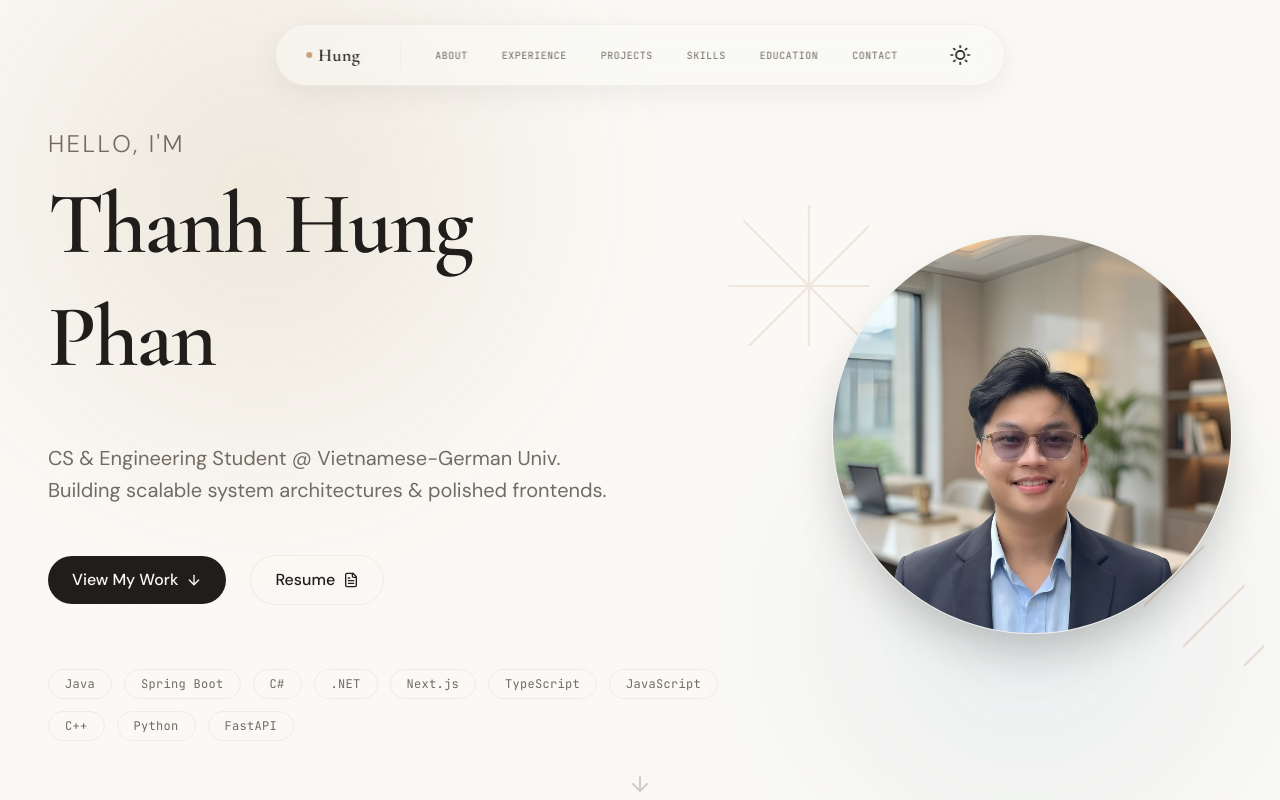
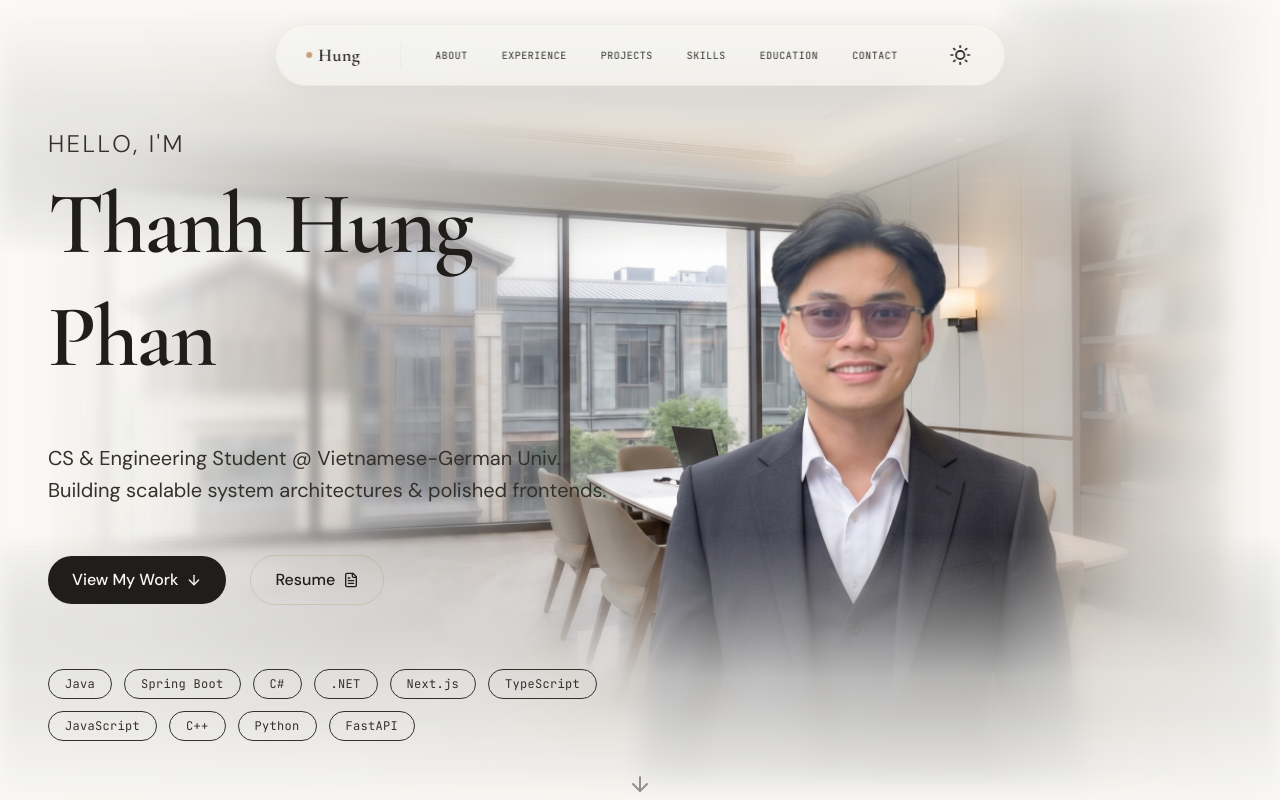
Before and after one commit to KiwisCodes/portforlio-v7, a React (Vite) app: page / in a window 1280 px wide. Shown: the top 800 px of the page. Built offline with nearby package versions, Linux system fonts and the light colour scheme.

Commit message:
added new picture

```diff
--- a/index.html
+++ b/index.html
@@ -3,7 +3,22 @@
   <head>
     <meta charset="UTF-8" />
     <meta name="viewport" content="width=device-width, initial-scale=1.0" />
-    <title>Thanh Hung Phan - Portfolio</title>
+    <title>Thanh Hung Phan — Software Engineer & CS Student</title>
+    <meta name="description" content="Portfolio of Thanh Hung Phan — CS & Engineering student at Vietnamese-German University. Building scalable backends and polished frontends." />
+
+    <!-- Prevent theme flash before React hydrates -->
+    <script>
+      (function() {
+        var saved = localStorage.getItem('theme');
+        var prefersDark = window.matchMedia('(prefers-color-scheme: dark)').matches;
+        var theme = (saved === 'dark' || saved === 'light') ? saved : (prefersDark ? 'dark' : 'light');
+        document.documentElement.classList.add(theme);
+      })();
+    </script>
+
+    <!-- Google Fonts: preconnect for faster DNS + TLS -->
+    <link rel="preconnect" href="https://fonts.googleapis.com" />
+    <link rel="preconnect" href="https://fonts.gstatic.com" crossorigin />
   </head>
   <body>
     <div id="root"></div>
--- a/src/components/sections/About.tsx
+++ b/src/components/sections/About.tsx
@@ -103,6 +103,8 @@ export function About() {
               src="https://images.unsplash.com/photo-1642096633192-9290503a9a38?q=80&w=2070&auto=format&fit=crop"
               alt="Frankfurt City"
               className="w-full h-full object-cover"
+              loading="lazy"
+              decoding="async"
             />
           </motion.div>
 
@@ -115,6 +117,8 @@ export function About() {
               src="https://www.frankfurt-university.de/fileadmin/standard/Aktuelles/Pressemitteilungen/Gebaeude_9_Frankfurt_UAS_Quelle_Friederike_Mannig_Frankfurt_UAS_-1.jpg"
               alt="University Building"
               className="w-full h-full object-cover"
+              loading="lazy"
+              decoding="async"
             />
           </motion.div>
 
@@ -127,6 +131,8 @@ export function About() {
               src="https://www.twog-architecture.com/Data/Sites/1/Product/51/vgu-1.jpg"
               alt="VGU Campus"
               className="w-full h-full object-cover"
+              loading="lazy"
+              decoding="async"
             />
           </motion.div>
         </div>
--- a/src/components/sections/Hero.tsx
+++ b/src/components/sections/Hero.tsx
@@ -1,12 +1,10 @@
-import { useRef, useState } from 'react';
+import { useRef } from 'react';
 import gsap from 'gsap';
 import { useGSAP } from '@gsap/react';
-import { motion } from 'framer-motion';
 import { SplitChars } from '../animations/SplitChars';
 import { FadeUp } from '../animations/FadeUp';
 import { MagneticButton } from '../animations/MagneticButton';
 import { ArrowDown, FileText } from 'lucide-react';
-import { DecorativeSquiggle, SQUIGGLE_PATHS } from '../ui/DecorativeSquiggle';
 
 interface HeroProps {
   onOpenResume: () => void;
@@ -14,32 +12,6 @@ interface HeroProps {
 
 export function Hero({ onOpenResume }: HeroProps) {
   const scrollIndicatorRef = useRef<HTMLDivElement>(null);
-
-  // Track mouse coordinates for the 3D parallax tilt effect on the profile card
-  const [tilt, setTilt] = useState({ x: 0, y: 0 });
-  const [isHovered, setIsHovered] = useState(false);
-
-  const handleMouseMove = (e: React.MouseEvent<HTMLDivElement>) => {
-    const card = e.currentTarget;
-    const rect = card.getBoundingClientRect();
-    const width = rect.width;
-    const height = rect.height;
-
-    // Coordinates relative to the center of the card
-    const mouseX = e.clientX - rect.left - width / 2;
-    const mouseY = e.clientY - rect.top - height / 2;
-
-    // Scale max rotation to 12 degrees
-    const tiltX = -(mouseY / (height / 2)) * 12;
-    const tiltY = (mouseX / (width / 2)) * 12;
-
-    setTilt({ x: tiltX, y: tiltY });
-  };
-
-  const handleMouseLeave = () => {
-    setIsHovered(false);
-    setTilt({ x: 0, y: 0 });
-  };
 
   useGSAP(() => {
     // Scroll indicator bounce animation
@@ -55,69 +27,103 @@ export function Hero({ onOpenResume }: HeroProps) {
   }, []);
 
   return (
-    <section id="hero" className="relative min-h-[100svh] flex items-center pt-32 pb-20 overflow-hidden">
-      {/* Background Radial Gradient */}
-      <div className="absolute inset-0 bg-[var(--gradient-hero)] opacity-50 pointer-events-none" />
+    <section
+      id="hero"
+      className="relative min-h-[100svh] flex items-center pt-32 pb-20 overflow-hidden"
+    >
+      {/* ── Hero Background ─────────────────────────────────────────────────── */}
+      {/* Full-bleed portrait: left side blurred+darkened/whitened, right clear */}
+      <div className="absolute inset-0 z-0 select-none pointer-events-none overflow-hidden">
 
-      {/* Morphing Mesh Gradient Shapes (AI can't do custom interactive math here) */}
-      <div className="absolute inset-0 overflow-hidden pointer-events-none z-0">
-        <motion.div
-          animate={{
-            x: [0, 40, -30, 0],
-            y: [0, -40, 20, 0],
-            scale: [1, 1.1, 0.95, 1],
-          }}
-          transition={{
-            duration: 18,
-            repeat: Infinity,
-            ease: "easeInOut"
-          }}
+        {/* Base image — zoomed out slightly, no filters applied directly */}
+        <img
+          src="/hungfinal1.png"
+          alt=""
+          aria-hidden="true"
+          fetchPriority="high"
+          loading="eager"
+          decoding="async"
+          className="absolute inset-0 w-full h-full object-cover object-[72%_center] scale-[0.92] origin-center"
+        />
+
+        {/*
+          LEFT PANEL: blur + slight darken/lighten blending.
+          backdrop-filter blurs whatever is beneath it (the image).
+          Mask = hard left, soft feather rightward ~58%.
+        */}
+        <div
+          className="absolute inset-0"
           style={{
-            position: 'absolute',
-            top: '-15%',
-            left: '-10%',
-            width: '55%',
-            aspectRatio: '1',
-            borderRadius: '50%',
-            backgroundImage: 'radial-gradient(circle, rgba(166,124,61,0.14) 0%, transparent 70%)',
-            filter: 'blur(40px)',
+            backdropFilter: "blur(5px) brightness(0.88)",
+            WebkitBackdropFilter: "blur(5px) brightness(0.88)",
+            maskImage: "linear-gradient(to right, black 0%, black 25%, transparent 50%)",
+            WebkitMaskImage: "linear-gradient(to right, black 0%, black 25%, transparent 50%)"
           }}
         />
-        <motion.div
-          animate={{
-            x: [0, -30, 40, 0],
-            y: [0, 30, -40, 0],
-            scale: [1, 0.9, 1.1, 1],
-          }}
-          transition={{
-            duration: 22,
-            repeat: Infinity,
-            ease: "easeInOut"
-          }}
+
+        {/*
+          LEFT BLEND: fade the blurred left zone into the page bg color.
+          Light mode → cream (#FAF9F5), dark mode → near black (#0A0A0B).
+        */}
+        <div
+          className="absolute inset-0 bg-gradient-to-r from-bg-primary to-transparent"
           style={{
-            position: 'absolute',
-            bottom: '-15%',
-            right: '-10%',
-            width: '55%',
-            aspectRatio: '1',
-            borderRadius: '50%',
-            backgroundImage: 'radial-gradient(circle, rgba(46,109,180,0.08) 0%, transparent 70%)',
-            filter: 'blur(40px)',
+            maskImage: "linear-gradient(to right, black 0%, black 10%, transparent 45%)",
+            WebkitMaskImage: "linear-gradient(to right, black 0%, black 10%, transparent 45%)"
           }}
         />
+
+        {/* ── RIGHT SIDE EDGE BLENDING ── */}
+
+        {/* TOP edge: blur + fade into bg — stronger inward reach */}
+        <div
+          className="absolute inset-x-0 top-0 h-64"
+          style={{
+            backdropFilter: "blur(12px) brightness(0.72)",
+            WebkitBackdropFilter: "blur(12px) brightness(0.72)",
+            maskImage: "linear-gradient(to bottom, black 0%, black 40%, transparent 100%)",
+            WebkitMaskImage: "linear-gradient(to bottom, black 0%, black 40%, transparent 100%)"
+          }}
+        />
+        <div className="absolute inset-x-0 top-0 h-64 bg-gradient-to-b from-bg-primary via-bg-primary/70 to-transparent" />
+
+        {/* RIGHT edge: blur + fade into bg */}
+        <div
+          className="absolute inset-y-0 right-0 w-72"
+          style={{
+            backdropFilter: "blur(10px) brightness(0.75)",
+            WebkitBackdropFilter: "blur(10px) brightness(0.75)",
+            maskImage: "linear-gradient(to left, black 0%, black 38%, transparent 100%)",
+            WebkitMaskImage: "linear-gradient(to left, black 0%, black 38%, transparent 100%)"
+          }}
+        />
+        <div className="absolute inset-y-0 right-0 w-72 bg-gradient-to-l from-bg-primary via-bg-primary/70 to-transparent" />
+
+        {/* BOTTOM edge: blur + fade into bg — stronger inward reach */}
+        <div
+          className="absolute inset-x-0 bottom-0 h-72"
+          style={{
+            backdropFilter: "blur(12px) brightness(0.72)",
+            WebkitBackdropFilter: "blur(12px) brightness(0.72)",
+            maskImage: "linear-gradient(to top, black 0%, black 40%, transparent 100%)",
+            WebkitMaskImage: "linear-gradient(to top, black 0%, black 40%, transparent 100%)"
+          }}
+        />
+        <div className="absolute inset-x-0 bottom-0 h-72 bg-gradient-to-t from-bg-primary via-bg-primary/70 to-transparent" />
       </div>
+      {/* ─────────────────────────────────────────────────────────────────────── */}
 
-      <div className="max-w-7xl mx-auto w-full px-6 lg:px-12 grid grid-cols-1 lg:grid-cols-12 gap-12 lg:gap-8 items-center relative z-10">
+      <div className="max-w-7xl mx-auto w-full px-6 lg:px-12 grid grid-cols-1 lg:grid-cols-12 gap-12 lg:gap-8 items-center relative z-20">
 
         {/* Left Column: Text */}
-        <div className="lg:col-span-7 flex flex-col justify-center order-2 lg:order-1 pt-12 lg:pt-0">
+        <div className="lg:col-span-8 flex flex-col justify-center pt-12 lg:pt-0">
           <div className="overflow-hidden mb-4">
-            <h2 className="text-xl md:text-2xl font-light text-text-secondary tracking-widest uppercase">
+            <h2 className="text-xl md:text-2xl font-light tracking-widest uppercase text-text-secondary">
               <SplitChars text="Hello, I'm" delay={1.5} />
             </h2>
           </div>
 
-          <h1 className="font-display text-5xl sm:text-6xl md:text-7xl lg:text-[5.5rem] leading-[1.1] font-semibold tracking-tight mb-8">
+          <h1 className="font-display text-5xl sm:text-6xl md:text-7xl lg:text-[5.5rem] leading-[1.1] font-semibold tracking-tight mb-8 text-text-primary">
             <span className="block overflow-hidden px-2 pb-10 -mb-4 -mx-2">
               <SplitChars text="Thanh Hung" delay={1.8} />
             </span>
@@ -127,7 +133,7 @@ export function Hero({ onOpenResume }: HeroProps) {
           </h1>
 
           <FadeUp delay={2.4}>
-            <p className="text-lg md:text-xl text-text-secondary max-w-xl mb-12 leading-relaxed">
+            <p className="text-lg md:text-xl max-w-xl mb-12 leading-relaxed text-text-secondary">
               CS & Engineering Student @ Vietnamese-German Univ. <br />
               Building scalable system architectures & polished frontends.
             </p>
@@ -135,7 +141,8 @@ export function Hero({ onOpenResume }: HeroProps) {
 
           <FadeUp delay={2.6} className="flex flex-wrap items-center gap-6 mb-16">
             <MagneticButton
-              className="bg-text-primary text-bg-primary hover:bg-accent-gold"
+              className="hover:bg-accent-gold"
+              style={{ background: 'var(--text-primary)', color: 'var(--bg-primary)' } as React.CSSProperties}
               strength={30}
               onClick={() => {
                 const el = document.getElementById('projects');
@@ -147,7 +154,8 @@ export function Hero({ onOpenResume }: HeroProps) {
               </div>
             </MagneticButton>
             <MagneticButton
-              className="border border-border hover:bg-bg-tertiary"
+              className="hover:bg-bg-tertiary"
+              style={{ border: '1px solid var(--border-hover)', color: 'var(--text-primary)' } as React.CSSProperties}
               strength={20}
               onClick={onOpenResume}
             >
@@ -157,84 +165,26 @@ export function Hero({ onOpenResume }: HeroProps) {
             </MagneticButton>
           </FadeUp>
 
-          {/* Badges */}
-          <FadeUp delay={2.8} className="flex flex-wrap gap-3">
+          {/* Badges Container — Fixed with max-w-xl and items-start to lock them left */}
+          <FadeUp delay={2.8} className="flex flex-wrap gap-3 max-w-xl items-start justify-start">
             {['Java', 'Spring Boot', 'C#', '.NET', 'Next.js', 'TypeScript', 'JavaScript', 'C++', 'Python', 'FastAPI'].map(tech => (
-              <span key={tech} className="px-4 py-1.5 rounded-full border border-border text-xs font-mono tracking-wide text-text-secondary">
+              <span
+                key={tech}
+                className="px-4 py-1.5 rounded-full text-xs font-mono tracking-wide backdrop-blur-sm border border-border-hover text-text-secondary bg-bg-glass whitespace-nowrap"
+              >
                 {tech}
               </span>
             ))}
           </FadeUp>
         </div>
 
-        {/* Right Column: Interactive 3D Parallax Image Card */}
-        <div className="lg:col-span-5 flex justify-center lg:justify-end order-1 lg:order-2 relative">
-          {/* Decorative Squiggle behind/around profile photo */}
-          <DecorativeSquiggle
-            path={SQUIGGLE_PATHS.star}
-            width={160}
-            height={160}
-            className="absolute -top-12 -left-12 opacity-30 animate-pulse hidden sm:block"
-            duration={3}
-            delay={1.5}
-            scrollLinked={false}
-          />
-          <DecorativeSquiggle
-            path={SQUIGGLE_PATHS.hatch}
-            width={120}
-            height={120}
-            className="absolute -bottom-8 -right-8 opacity-40 hidden sm:block"
-            duration={2.5}
-            delay={2.0}
-            scrollLinked={false}
-          />
-          <FadeUp delay={1.5} className="w-full max-w-[320px] lg:max-w-[400px]">
-            <div
-              style={{ perspective: "1000px" }}
-              className="w-full aspect-square"
-            >
-              <motion.div
-                onMouseMove={handleMouseMove}
-                onMouseEnter={() => setIsHovered(true)}
-                onMouseLeave={handleMouseLeave}
-                animate={{
-                  rotateX: tilt.x,
-                  rotateY: tilt.y,
-                  scale: isHovered ? 1.03 : 1
-                }}
-                transition={{ type: "spring", stiffness: 350, damping: 25 }}
-                className="relative w-full h-full rounded-full border border-border/20 overflow-hidden shadow-2xl bg-bg-secondary/40 backdrop-blur-sm cursor-pointer"
-                style={{ transformStyle: "preserve-3d" }}
-              >
-                <motion.img
-                  src="/pth-office-upscaled.jpg"
-                  alt="Thanh Hung Phan"
-                  className="absolute inset-0 w-full h-full object-cover object-center"
-                  style={{
-                    transform: "translateZ(20px)",
-                    scale: 1.05
-                  }}
-                  onError={(e) => {
-                    // Fallback while the user uploads their image
-                    e.currentTarget.src = "https://images.unsplash.com/photo-1507003211169-0a1dd7228f2d?q=80&w=1000&auto=format&fit=crop";
-                    e.currentTarget.onerror = null;
-                  }}
-                />
-
-                {/* Thin overlay shimmer */}
-                <div
-                  className="absolute inset-0 z-20 pointer-events-none bg-gradient-to-tr from-transparent via-white/5 to-transparent transition-opacity duration-300"
-                  style={{ opacity: isHovered ? 1 : 0 }}
-                />
-              </motion.div>
-            </div>
-          </FadeUp>
-        </div>
+        {/* Right Column: Empty space so portrait background is visible */}
+        <div className="lg:col-span-4" />
       </div>
 
       <div
         ref={scrollIndicatorRef}
-        className="absolute bottom-8 left-1/2 -translate-x-1/2 text-text-tertiary"
+        className="absolute bottom-8 left-1/2 -translate-x-1/2 text-text-secondary z-20"
       >
         <ArrowDown className="w-6 h-6 opacity-50" />
       </div>
--- a/src/index.css
+++ b/src/index.css
@@ -25,12 +25,13 @@
     --bg-primary: #FAF9F5;
     --bg-secondary: #F3F1EC;
     --bg-tertiary: #EAE7E0;
-    --bg-glass: rgba(166,124,61,0.02);
-    --border: rgba(166,124,61,0.1);
-    --border-hover: rgba(166,124,61,0.22);
+    --bg-glass: rgba(166, 124, 61, 0.02);
+    --border: rgba(166, 124, 61, 0.1);
+    --border-hover: rgba(166, 124, 61, 0.22);
 
     --text-primary: #1F1D1A;
-    --text-secondary: #706A62;
+    /* LIGHT MODE OPTIMIZED: Deep, clean charcoal (#33302B) for perfect readability */
+    --text-secondary: #33302B;
     --text-tertiary: #A6A098;
 
     --accent-gold: #9B4F0A;
@@ -46,20 +47,21 @@
     --bg-primary: #0A0A0B;
     --bg-secondary: #111113;
     --bg-tertiary: #1A1A1E;
-    --bg-glass: rgba(255,255,255,0.04);
-    --border: rgba(255,255,255,0.08);
-    --border-hover: rgba(255,255,255,0.16);
+    --bg-glass: rgba(255, 255, 255, 0.04);
+    --border: rgba(255, 255, 255, 0.08);
+    --border-hover: rgba(255, 255, 255, 0.16);
 
     --text-primary: #F0EDE8;
-    --text-secondary: #8A8780;
+    /* DARK MODE OPTIMIZED: High brightness silver-white (#E3E0DA) to punch through dark image filters */
+    --text-secondary: #E3E0DA;
     --text-tertiary: #4A4845;
 
     --accent-gold: #C9A96E;
-    --accent-gold-dim: rgba(201,169,110,0.15);
+    --accent-gold-dim: rgba(201, 169, 110, 0.15);
     --accent-blue: #4A90D9;
 
     --gradient-hero: linear-gradient(135deg, #0A0A0B 60%, #141418 100%);
-    --glow-gold: 0 0 60px rgba(201,169,110,0.12);
+    --glow-gold: 0 0 60px rgba(201, 169, 110, 0.12);
   }
 }
 
@@ -67,9 +69,31 @@ body {
   background-color: var(--bg-primary);
   color: var(--text-primary);
   font-family: var(--font-sans);
-  transition: background-color 0.3s ease, color 0.3s ease;
   overflow-x: hidden;
 }
+
+/*
+  Global smooth theme transition.
+  Only color-related props animate — layout/transform props stay instant
+  so hover micro-animations don't feel sluggish.
+  The `html.theme-transitioning` class is toggled for 400ms on every toggle.
+*/
+html.theme-transitioning *,
+html.theme-transitioning *::before,
+html.theme-transitioning *::after {
+  transition:
+    background-color 0.35s ease,
+    border-color 0.35s ease,
+    color 0.3s ease,
+    box-shadow 0.35s ease,
+    opacity 0.3s ease !important;
+}
+
+/* Elements that must snap instantly even during theme transition */
+html.theme-transitioning .no-transition {
+  transition: none !important;
+}
+
 
 @media (hover: hover) and (pointer: fine) {
   body {
@@ -81,39 +105,61 @@ body {
 ::-webkit-scrollbar {
   width: 8px;
 }
+
 ::-webkit-scrollbar-track {
   background: var(--bg-primary);
 }
+
 ::-webkit-scrollbar-thumb {
   background: var(--border);
   border-radius: 4px;
 }
+
 ::-webkit-scrollbar-thumb:hover {
   background: var(--border-hover);
 }
 
 /* Lenis recommended */
-html.lenis, html.lenis body {
+html.lenis,
+html.lenis body {
   height: auto;
 }
+
 .lenis.lenis-smooth {
   scroll-behavior: auto !important;
 }
+
 .lenis.lenis-smooth [data-lenis-prevent] {
   overscroll-behavior: contain;
 }
+
 .lenis.lenis-stopped {
   overflow: hidden;
 }
+
 .lenis.lenis-smooth iframe {
   pointer-events: none;
 }
 
-/* Utilities */
 .hide-scrollbar {
-  -ms-overflow-style: none; /* IE and Edge */
-  scrollbar-width: none; /* Firefox */
+  -ms-overflow-style: none;
+  /* IE and Edge */
+  scrollbar-width: none;
+  /* Firefox */
 }
+
 .hide-scrollbar::-webkit-scrollbar {
-  display: none; /* Chrome, Safari and Opera */
+  display: none;
+  /* Chrome, Safari and Opera */
 }
+
+/* Shimmer animation for skill progress bars */
+@keyframes shimmer {
+  0% {
+    transform: translateX(-100%);
+  }
+
+  100% {
+    transform: translateX(200%);
+  }
+}
```
Also changed, not shown: src/components/animations/FadeUp.tsx (+7 -1 lines), src/components/animations/SplitChars.tsx (+8 -1 lines), src/components/sections/Skills.tsx (+5 -2 lines), src/providers.tsx (+12 -5 lines), public/hungfinal1.png (added).
